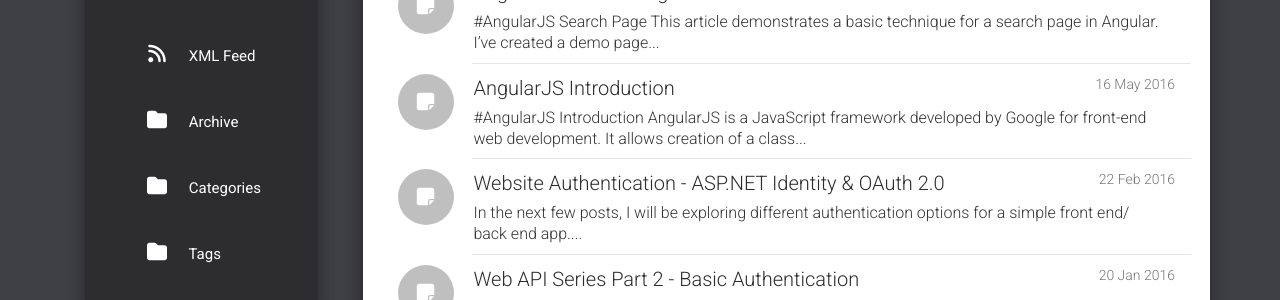
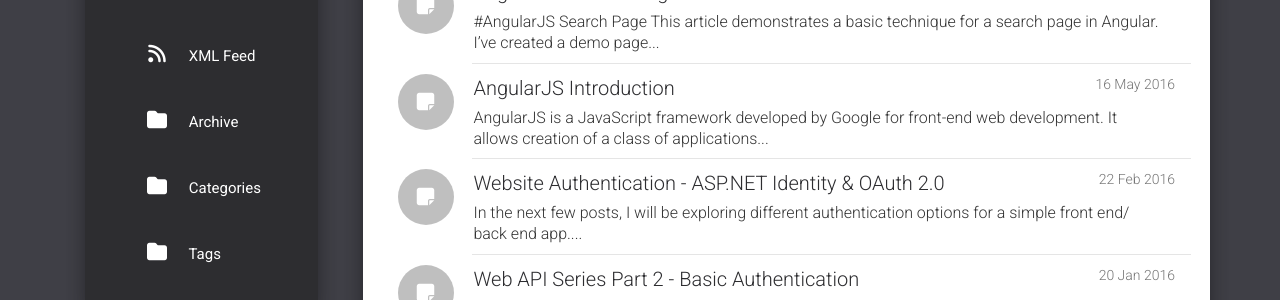
Before and after one commit to brianvp/brianvp.github.com, a Jekyll site: the page built from category/projects.md, in a window 1280 px wide. Shown: the part 556-856 px from the top of the page. Built offline with Jekyll 4.4.1, drawn with Linux system fonts in a browser that asks for light colours; nearby versions of some CDN libraries.

Commit message:
fix post

````diff
--- a/_posts/2016-05-16-AngularJS-Introduction.md
+++ b/_posts/2016-05-16-AngularJS-Introduction.md
@@ -13,7 +13,6 @@ tags:
   - CSS
 ---
 
-#AngularJS Introduction
 
 AngularJS is a JavaScript framework developed by Google for front-end web development. It allows creation of a class of applications known as "Single-Page-Applications" (SPA). A SPA typically loads all required code (HMTL/CSS/JavaScript) in a single page request.  In response to user actions, additional resources are loaded as necessary thru XMLHttpRequests / AJAX.  There is no postback or transfer of control to another page - to the browser the user is simply sitting on / interacting with a single page.  This architecture allows for a fluid, seamless feel to a web application, bringing it closer to what a native application feels like.  While network latency is often a limiting factor in performance, traditional web applications exacerbate this by constantly loading/reloading application components, and processing presentation details on the server.  In a SPA, shared components are typically loaded once, with page-specific content loading dynamically as needed(often only a few kilobytes).
 
@@ -29,7 +28,7 @@ Let's see what an angular application looks like.  At the most basic level an ap
 * a definition for the main application module
 * html markup with angular bindings
 
-```
+```html
 <!DOCTYPE html>
 <html ng-app="myApp">
   <head>
@@ -77,7 +76,7 @@ applications.
 
 Like any framework, Angular has a number of key terms you should be familiar with:
 
-* **Template ** - a partial block of HTML that contains HTML and Angular bindings
+* **Template** - a partial block of HTML that contains HTML and Angular bindings
 * **View** - The rendered template displayed in the browser - a template becomes a view after Angular replaces the bindings with values
 * **Model** - The model represents the data that is available to use on the current page.
 * **Scope** - All angular components access the Model through the scope.  What is available in the scope depends on where the element is on the current page.
````
